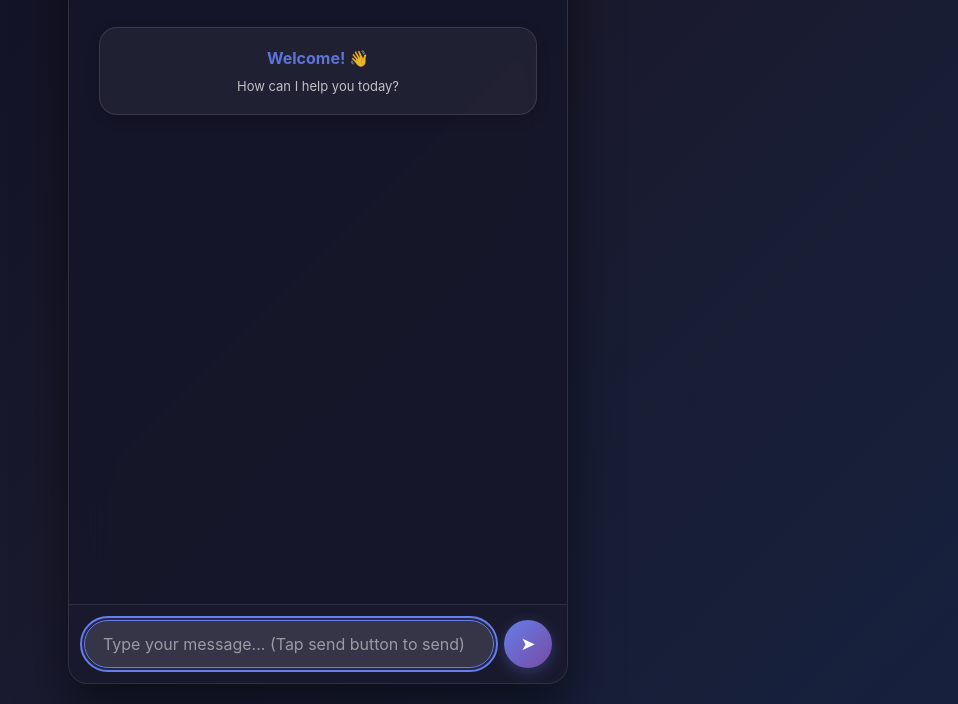
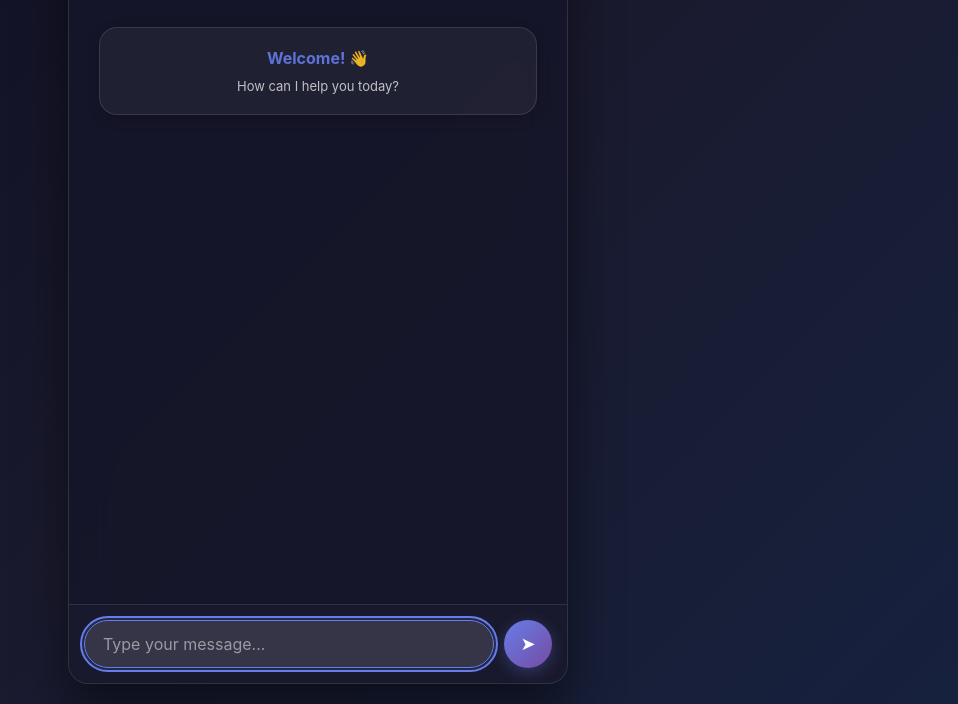
Before and after one commit to ronakzymr/aiagent, a website: page index.html in a window 1280 px wide. Shown: the part 96-800 px from the top of the page, without its empty margins (322-1280 px from the left). Drawn offline with Linux system fonts and the light colour scheme.

Commit message:
Update index.html

```diff
--- a/index.html
+++ b/index.html
@@ -594,7 +594,7 @@
     <div class="chat-input-container">
       <div class="mobile-hint">💡 Press Enter for new line, tap send button to send message</div>
       <div class="input-group">
-        <textarea id="input" placeholder="Type your message... (Tap send button to send)" onkeydown="handleKeyDown(event)" autocomplete="off" autocorrect="off" autocapitalize="sentences" rows="1"></textarea>
+        <textarea id="input" placeholder="Type your message..." onkeydown="handleKeyDown(event)" autocomplete="off" autocorrect="off" autocapitalize="sentences" rows="1"></textarea>
         <button class="send-btn" onclick="send()" id="sendBtn" aria-label="Send message">
           ➤
         </button>
```
